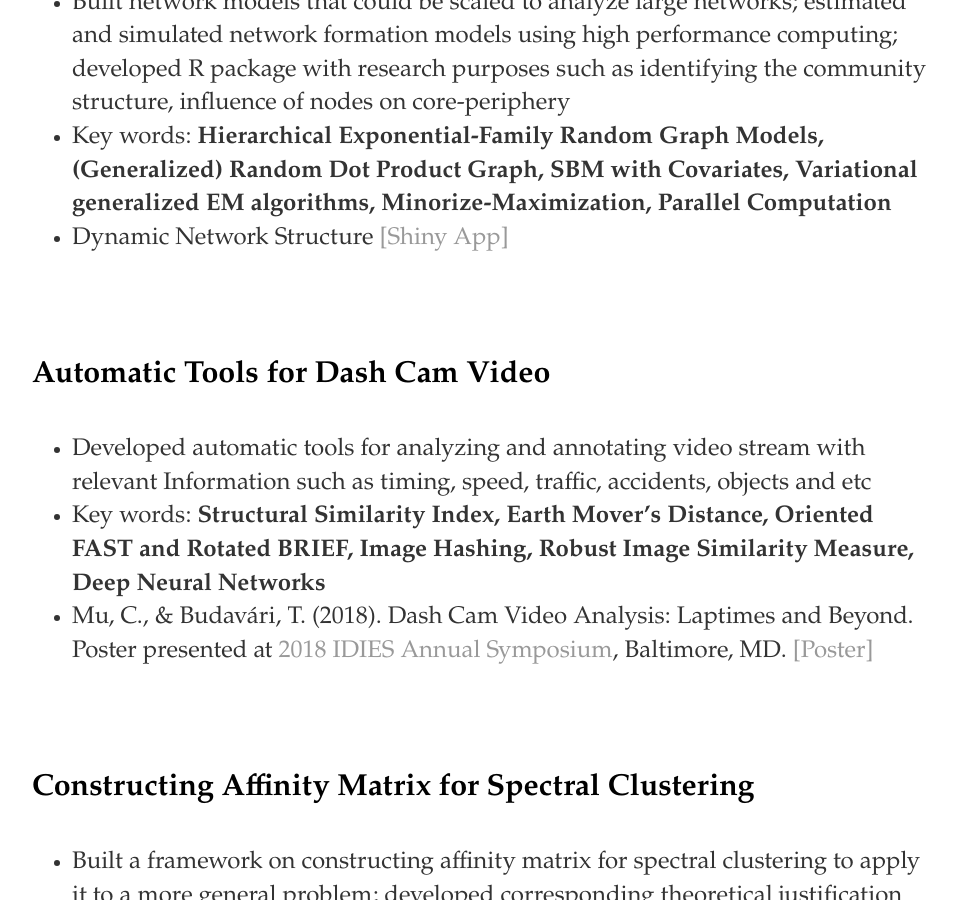
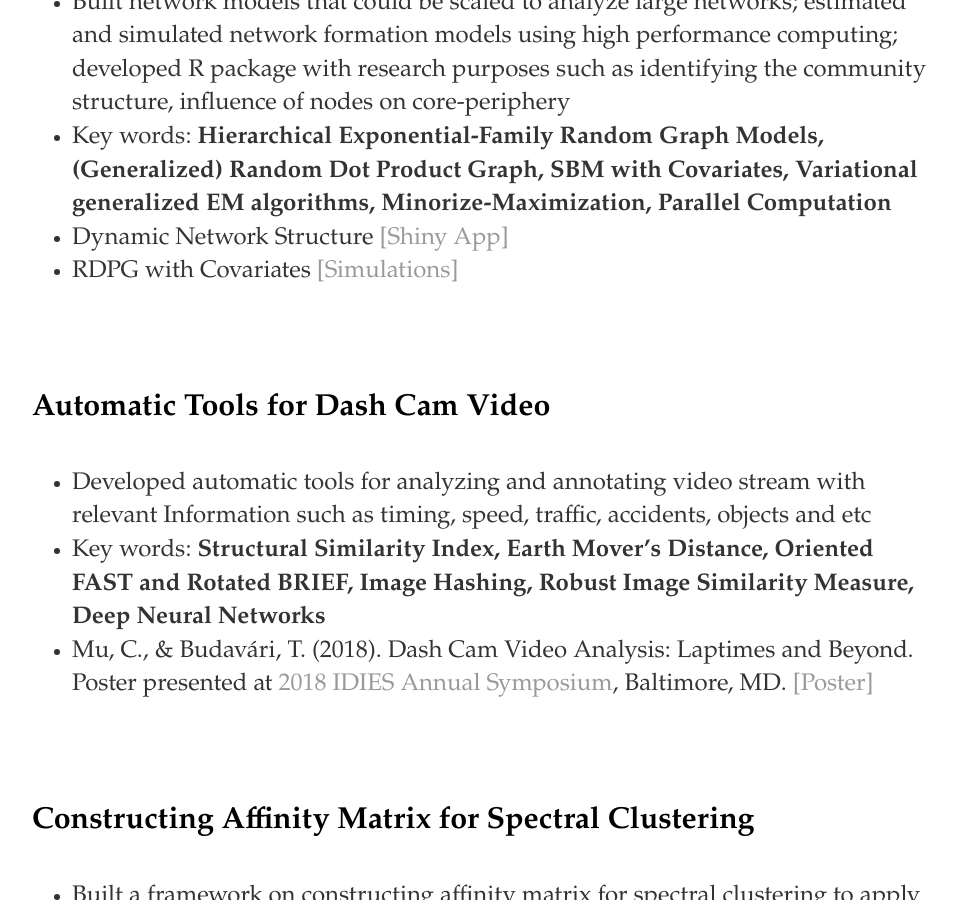
Before and after one commit to CongM/CongM.github.io, a Jekyll site: the page built from research/index.html, in a window 1280 px wide and 900 px high, scrolled down 389 px. Shown: the whole window, without its empty margins (160-1116 px from the left). Built offline with Jekyll 4.4.1, drawn with Linux system fonts in a browser that asks for light colours.

Commit message:
Update index.html

```diff
--- a/research/index.html
+++ b/research/index.html
@@ -12,6 +12,7 @@ title: Cong Mu's Homepage
 		<li>Built network models that could be scaled to analyze large networks; estimated and simulated network formation models using high performance computing; developed R package with research purposes such as identifying the community structure, influence of nodes on core-periphery</li>
 		<li>Key words: <b>Hierarchical Exponential-Family Random Graph Models, (Generalized) Random Dot Product Graph, SBM with Covariates, Variational generalized EM algorithms, Minorize-Maximization, Parallel Computation</b></li>
 		<li>Dynamic Network Structure <a href="https://cong.shinyapps.io/ChinaNetwork" target="_blank">[Shiny App]</a></a></li>
+		<li>RDPG with Covariates <a href="/research/Simulation_RDPGwithCovariates_Simple.pdf" target="_blank">[Simulations]</a></a></li>
 	</ul>
   <br><br>
   <h4>Automatic Tools for Dash Cam Video</h4>
```
